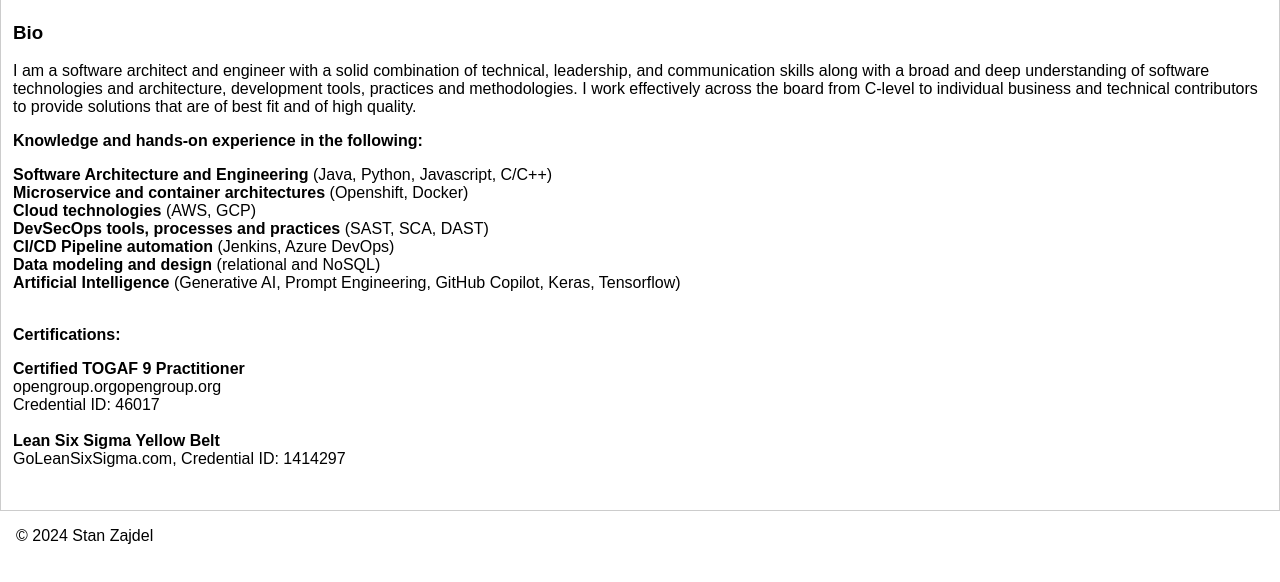
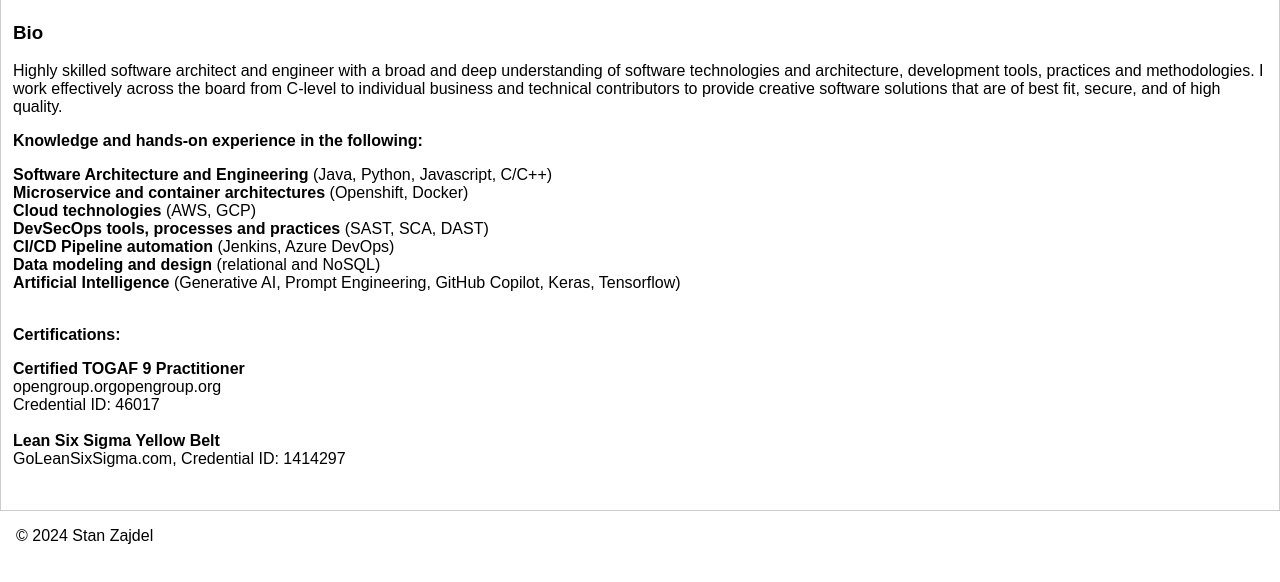
Before and after one commit to c62eu19/c62eu19.github.io, a plain HTML site: page index.html in a window 1280 px wide. Shown: the part 72-654 px from the top of the page. Drawn offline with Linux system fonts and the light colour scheme.

Commit message:
Update index.html

```diff
--- a/index.html
+++ b/index.html
@@ -57,10 +57,11 @@
 </section>
 
 <p>
-	I am a software architect and engineer with a solid combination of technical, leadership, and communication
-	skills along with a broad and deep understanding of software technologies and architecture, development tools,
-	practices and methodologies. I work effectively across the board from C-level to individual business and technical
-	contributors to provide solutions that are of best fit and of high quality.
+Highly skilled software architect and engineer with a broad and deep understanding of
+software technologies and architecture, development tools, practices and methodologies.
+I work effectively across the board from C-level to individual business and technical
+contributors to provide creative software solutions that are of best fit, secure, and
+of high quality.
 </p>
 <p>
 <b>Knowledge and hands-on experience in the following:</b>
```
Lines whose indentation alone changed are shown as unchanged.
